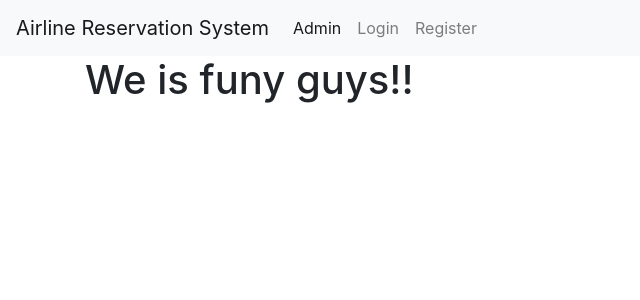
After one commit to Gurucharan1999/Airline-Reservation-System, a Django app: page /about/ in a window 1280 px wide. The commit adds this page. Shown: the top 300 px of the page, without its empty margins (0-640 px from the left). Run offline with Django 3.2, Linux system fonts and the light colour scheme; parts of the project's set-up code (start-up, migrations or seed data) failed here and were passed over; some libraries are stand-ins or nearby versions.

Commit message:
minor changes

```diff
--- a/airline3/urls.py
+++ b/airline3/urls.py
@@ -20,6 +20,7 @@ from airline3app import views
 urlpatterns = [
     path('admin/', admin.site.urls),
     path('',views.base,name='base'),
+    path('about/',views.about,name='about'),
     path('planes/',views.plane_list,name='plane_list'),
     path('<int:pk>/',views.plane_detail_book.as_view(),name='plane_detail_book'),
     path('airline3app/',include('airline3app.urls')),
--- a/airline3app/views.py
+++ b/airline3app/views.py
@@ -95,6 +95,9 @@ def passenger_info(request):
 def base(request):
     return render(request, 'base.html')
 
+def about(request):
+    return render(request, 'about.html')
+
 def register(request):
 
     registered = False
@@ -128,7 +131,7 @@ def register(request):
 @login_required
 def user_logout(request):
     logout(request)
-    return HttpResponseRedirect(reverse('base'))
+    return HttpResponseRedirect(reverse('about'))
 
 def user_login(request):
     if request.method == 'POST':
--- /dev/null
+++ b/templates/about.html
@@ -0,0 +1,6 @@
+<!DOCTYPE html>
+{% extends 'base.html' %}
+{% block title %}About Us{% endblock %}
+{% block body_block %}
+<h1>We is funy guys!!<h1>
+{% endblock %}
--- a/templates/base.html
+++ b/templates/base.html
@@ -9,7 +9,7 @@
   </head>
   <body>
     <nav class="navbar navbar-expand-lg navbar-light bg-light">
-      <a class="navbar-brand" href="{% url 'base' %}">Airline Reservation System</a>
+      <a class="navbar-brand" href="{% url 'about' %}">Airline Reservation System</a>
       <button class="navbar-toggler" type="button" data-toggle="collapse" data-target="#navbarSupportedContent" aria-controls="navbarSupportedContent" aria-expanded="false" aria-label="Toggle navigation">
         <span class="navbar-toggler-icon"></span>
       </button>
--- a/templates/index.html
+++ b/templates/index.html
@@ -1,6 +1,6 @@
 <!DOCTYPE html>
 {% extends 'base.html' %}
-{% block title %}INDEX{% endblock %}
+{% block title %}Search Flights{% endblock %}
 {% block links_n_scripts %}
   {% load bootstrap4 %}
   {% bootstrap_css %}
```
Also changed, not shown: db.sqlite3, 3 other files.
